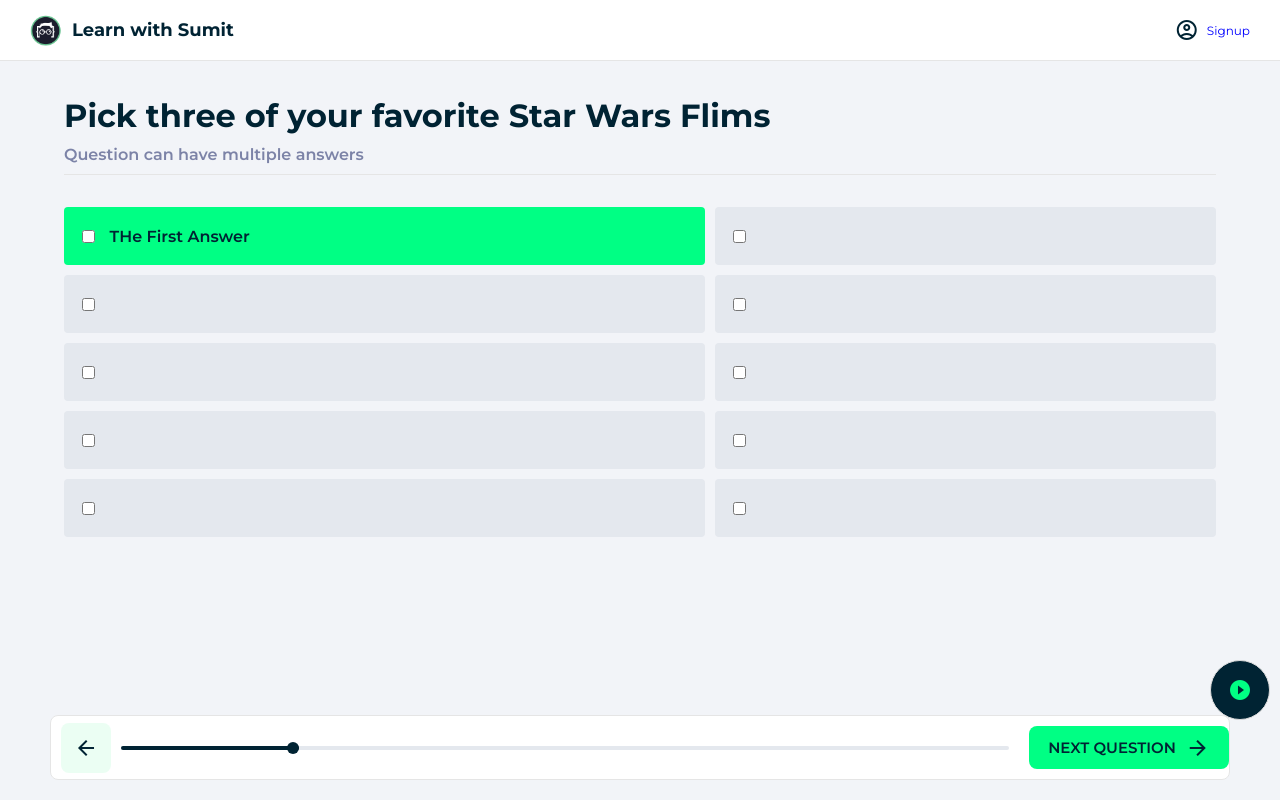
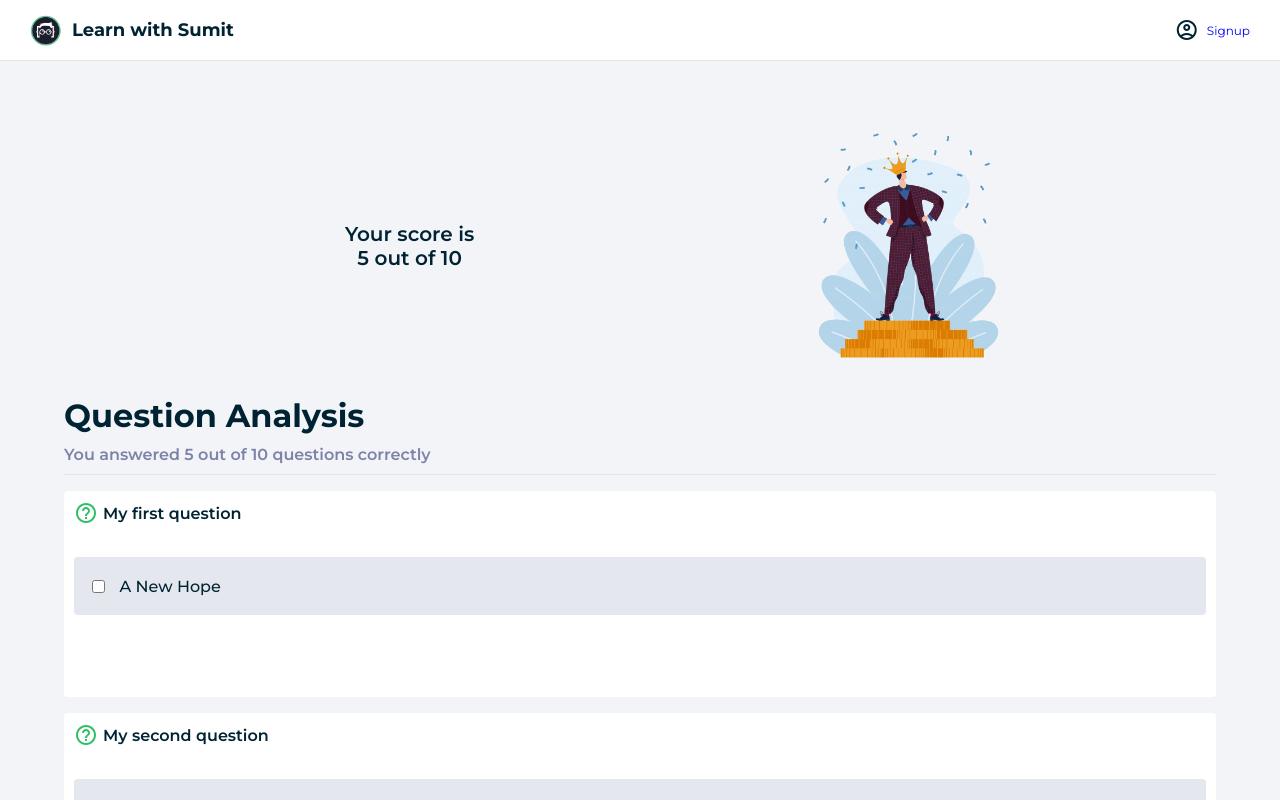
Before and after one commit to faiyaz032/react-quiz-app, a React (Vite) app: page /result in a window 1280 px wide. Shown: the top 800 px of the page. Built offline with nearby package versions, Linux system fonts and the light colour scheme.

Commit message:
Implimented Routing System

```diff
--- a/package.json
+++ b/package.json
@@ -10,7 +10,8 @@
   },
   "dependencies": {
     "react": "^18.2.0",
-    "react-dom": "^18.2.0"
+    "react-dom": "^18.2.0",
+    "react-router-dom": "^6.8.1"
   },
   "devDependencies": {
     "@types/react": "^18.0.27",
--- a/src/components/Analysis/Analysis.jsx
+++ b/src/components/Analysis/Analysis.jsx
@@ -3,7 +3,7 @@ import Question from './Question/Question';
 
 export default function Analysis() {
   return (
-    <div class="analysis">
+    <div className="analysis">
       <h1>Question Analysis</h1>
       <h4>You answered 5 out of 10 questions correctly</h4>
 
--- a/src/components/Answers/Answers.jsx
+++ b/src/components/Answers/Answers.jsx
@@ -5,16 +5,7 @@ import classes from './Answers.module.css';
 function Answers() {
   return (
     <div className={classes.answers}>
-      <Answer id={'option1'} answerText="THe First Answer" isCorrect={true} />
-      <Answer />
-      <Answer />
-      <Answer />
-      <Answer />
-      <Answer />
-      <Answer />
-      <Answer />
-      <Answer />
-      <Answer />
+      <Answer id={'option1'} answerText="A New Hope" />
     </div>
   );
 }
--- a/src/components/App.jsx
+++ b/src/components/App.jsx
@@ -3,14 +3,21 @@ import Quiz from '../pages/Quiz/Quiz';
 import '../styles/App.css';
 import Layout from './Layout/Layout';
 
+import { Route, Routes } from 'react-router-dom';
+import Home from '../pages/Home/Home';
+import Login from '../pages/Login/Login';
+import Result from '../pages/Result/Result';
+import Signup from '../pages/Signup/Signup';
 export default function App() {
   return (
     <Layout>
-      {/* <Home /> */}
-      <Quiz />
-      {/* <Result /> */}
-      {/* <Signup /> */}
-      {/* <Login /> */}
+      <Routes>
+        <Route path="/" element={<Home />}></Route>
+        <Route path="/signup" element={<Signup />}></Route>
+        <Route path="/login" element={<Login />}></Route>
+        <Route path="/quiz" element={<Quiz />}></Route>
+        <Route path="/result" element={<Result />}></Route>
+      </Routes>
     </Layout>
   );
 }
--- a/src/components/Nav/Account/Account.jsx
+++ b/src/components/Nav/Account/Account.jsx
@@ -1,4 +1,5 @@
 import React from 'react';
+import { Link } from 'react-router-dom';
 import classes from './Account.module.css';
 
 export default function Account() {
@@ -7,7 +8,7 @@ export default function Account() {
       <span className="material-icons-outlined" title="Account">
         account_circle
       </span>
-      <a href="signup.html">Signup</a>
+      <Link to="/signup">Signup</Link>
       {/* <span class="material-icons-outlined" title="Logout">
         logout
       </span> */}
--- a/src/components/Nav/Nav.jsx
+++ b/src/components/Nav/Nav.jsx
@@ -1,4 +1,5 @@
 import React from 'react';
+import { Link } from 'react-router-dom';
 import logo from '../../assets/images/logo-bg.png';
 import Account from './Account/Account';
 import classes from './nav.module.css';
@@ -8,10 +9,10 @@ export default function Nav() {
     <nav className={classes.nav}>
       <ul>
         <li>
-          <a href="index.html" className={classes.brand}>
+          <Link to="/" className={classes.brand}>
             <img src={logo} alt="Learn with Sumit Logo" />
             <h3>Learn with Sumit</h3>
-          </a>
+          </Link>
         </li>
       </ul>
 
--- a/src/components/Videos/Video/Video.jsx
+++ b/src/components/Videos/Video/Video.jsx
@@ -1,10 +1,11 @@
 import React from 'react';
+import { Link } from 'react-router-dom';
 import image from '../../../assets/images/3.jpg';
 import classes from './Video.module.css';
 
 export default function Video() {
   return (
-    <a href="quiz.html">
+    <Link to="/quiz">
       <div className={classes.video}>
         <img src={image} alt="" />
         <p>#23 React Hooks Bangla - React useReducer hook Bangla</p>
@@ -13,6 +14,6 @@ export default function Video() {
           <p>Score : Not taken yet</p>
         </div>
       </div>
-    </a>
+    </Link>
   );
 }
--- a/src/main.jsx
+++ b/src/main.jsx
@@ -1,9 +1,10 @@
 import React from 'react';
 import ReactDOM from 'react-dom/client';
+import { BrowserRouter } from 'react-router-dom';
 import App from './components/App';
 
 ReactDOM.createRoot(document.getElementById('root')).render(
-  <React.StrictMode>
+  <BrowserRouter>
     <App />
-  </React.StrictMode>
+  </BrowserRouter>
 );
--- a/src/pages/Login/Login.jsx
+++ b/src/pages/Login/Login.jsx
@@ -1,3 +1,4 @@
+import { Link } from 'react-router-dom';
 import image from '../../assets/images/login.svg';
 import Button from '../../components/Button/Button';
 import Form from '../../components/Form/Form';
@@ -19,7 +20,7 @@ export default function Login() {
           <Button text="Login" />
 
           <div className="info">
-            Don't have an account? <a href="login.html">Signup</a> instead.
+            Don't have an account? <Link to="/signup">Signup</Link> instead.
           </div>
         </Form>
       </div>
--- a/src/pages/Signup/Signup.jsx
+++ b/src/pages/Signup/Signup.jsx
@@ -1,3 +1,4 @@
+import { Link } from 'react-router-dom';
 import image from '../../assets/images/signup.svg';
 import Button from '../../components/Button/Button';
 import Checkbox from '../../components/Checkbox/Checkbox';
@@ -24,7 +25,7 @@ export default function Signup() {
           <Button text="Submit" />
 
           <div className="info">
-            Already have an account? <a href="login.html">Login</a> instead.
+            Already have an account? <Link to="/login">Login</Link> instead.
           </div>
         </Form>
       </div>
```
Also changed, not shown: 1 other file (tests, documents, lock files or other folders).
